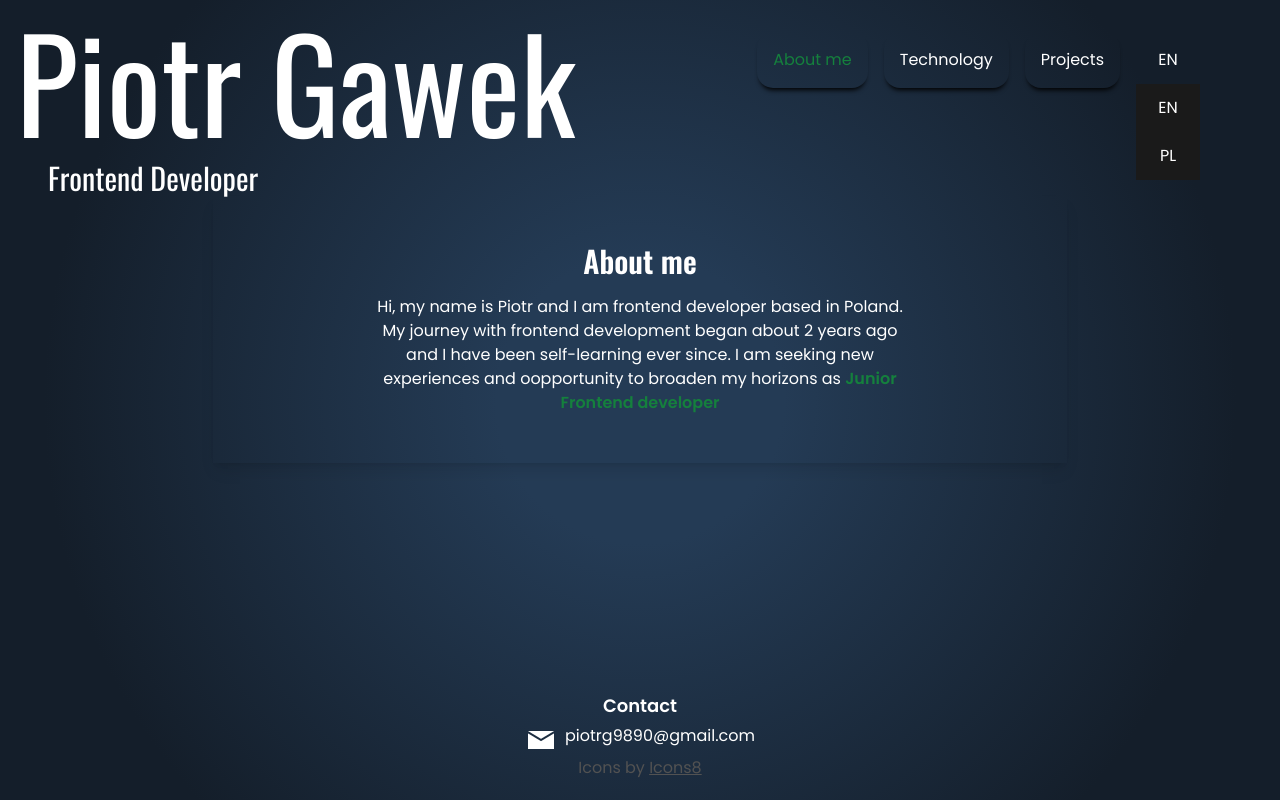
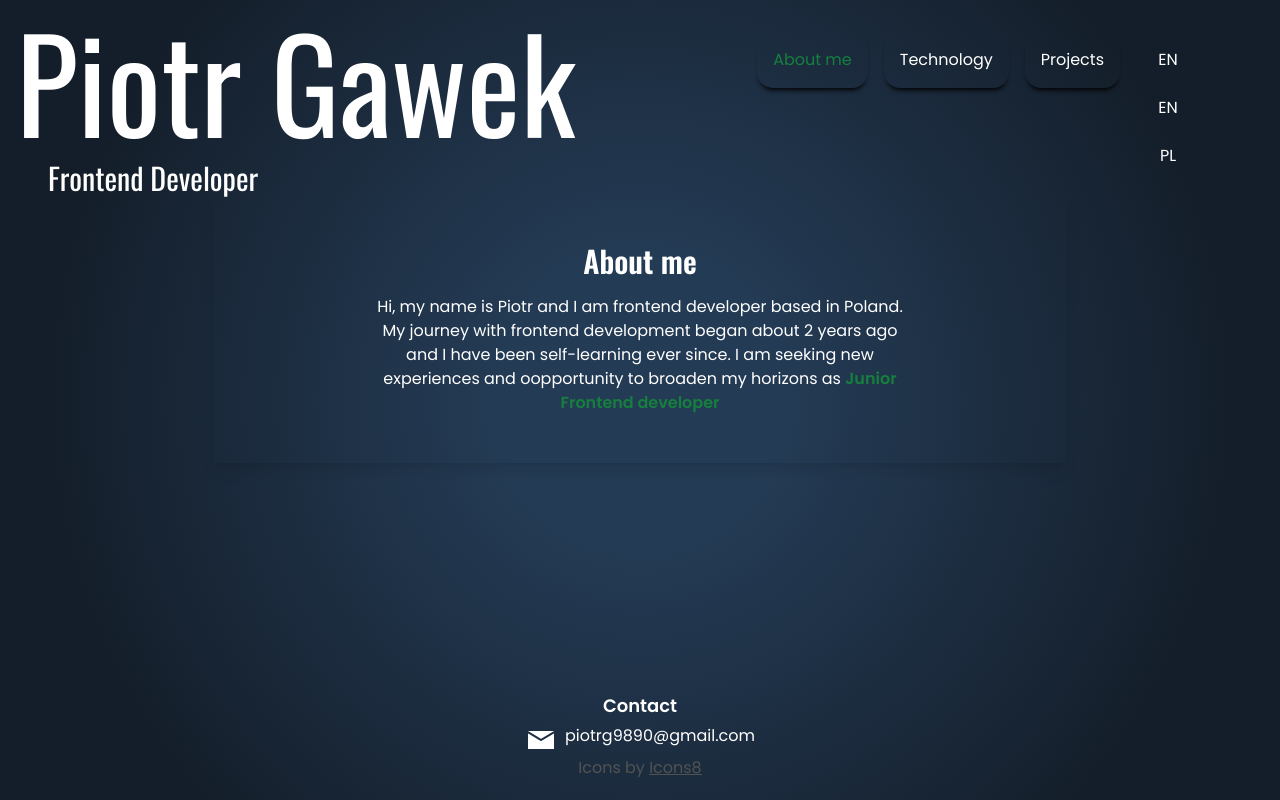
Before and after one commit to Garmah98/Portfolio, a React (Vite) app: page / in a window 1280 px wide. Both pictures are taken after a click on the button "EN". Built offline with nearby package versions, Linux system fonts and the light colour scheme.

Commit message:
Changed icons & buttons backround to match the page

```diff
--- a/src/components/ui/SelectButton.tsx
+++ b/src/components/ui/SelectButton.tsx
@@ -30,11 +30,11 @@ export default function SelectButton() {
                 {i18next.language}
             </button>
             {btnActive && (
-                <div className="absolute w-16 bg-[#1a1a1a]">
+                <div className="absolute w-16 ">
                     <ul ref={LngList}>
                         {i18next.languages.map((language) => (
                             <li
-                                className="rounded-lg text-center text-white hover:bg-[#333]"
+                                className="rounded-lg text-center text-white hover:bg-[#243b55]"
                                 key={language}
                             >
                                 <button
```
Also changed, not shown: public/icons/icons.svg.
